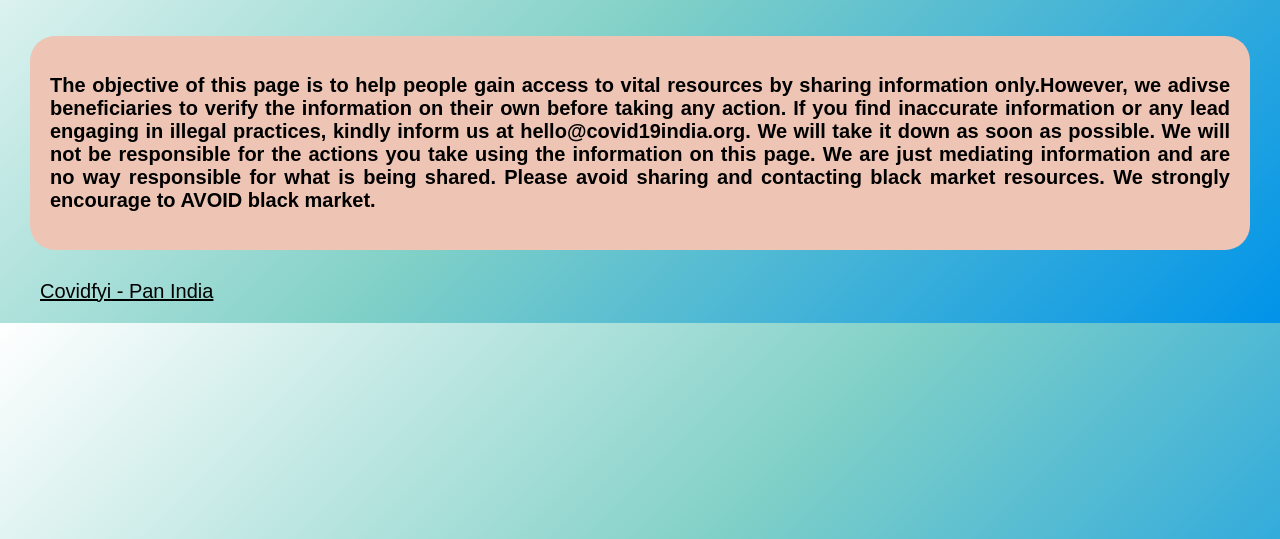
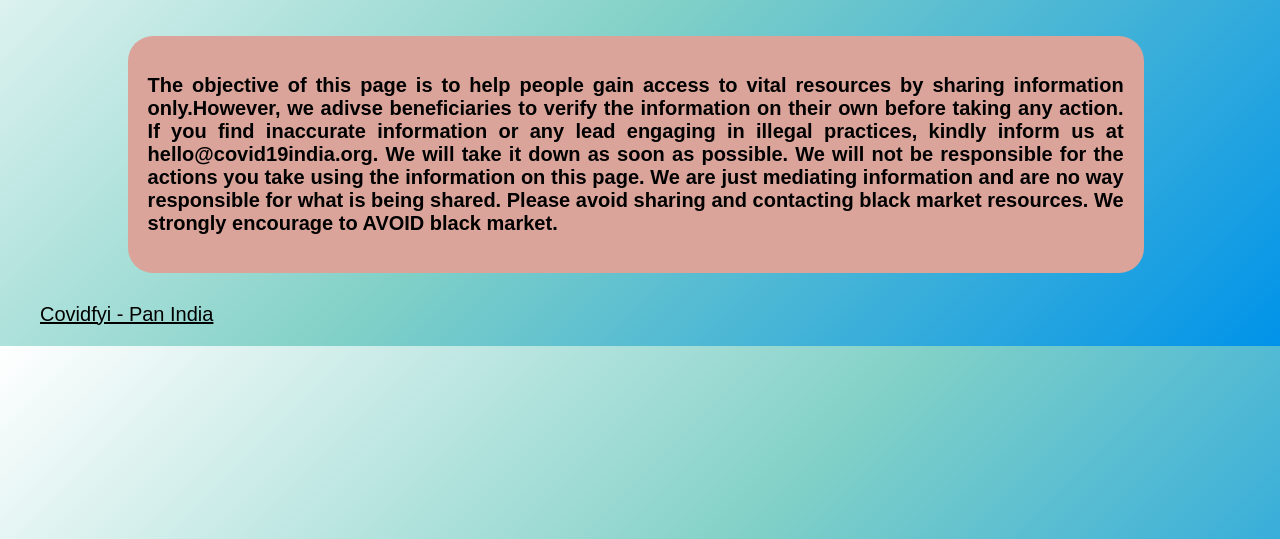
Before and after one commit to Meghana-Mohanty/Covi-Care-India, a PHP site: page /Resources.html in a window 1280 px wide. Shown: the part 261-800 px from the top of the page. Run offline with PHP 8.4, Linux system fonts and the light colour scheme.

Commit message:
changed colors, padding, margins

```diff
--- a/Layout.css
+++ b/Layout.css
@@ -18,6 +18,7 @@ background-image: linear-gradient(315deg, #0093E9 0%, #80D0C7 50%, #ffffff 100%)
 a
 {
   color: rgb(0, 0, 0);
+
 }
 a.hover
 {
@@ -102,19 +103,48 @@ p
 .banner
 {
   line-height: normal;
-  background-color: #eec4b4;
+  /*background-color: #E6E6E6;*/
+  background-color: #DAA49A;
+  /*background-color: #CFB1B7;*/
   border-radius: 25px;
   font-weight:600;
   text-align: justify;
   padding-left: 20px;
   padding-right: 20px;
+  width: 80%;
+  float:none;
+  margin-left: 8%;
 }
-.float-child.name
+.links
 {
-  width: 33.3%;
+  width: 100%;
   float: left;
-  text-align: justify;
-  border-color: #eec4b4;
-  border-width: 2px;
-  border-radius: 5px;
+  text-align: left;
+  border-color: #FF8552;
+  border-collapse: separate;
+  border-spacing: 0 15px;
 }
+.links a
+{
+  float: center;
+  display: block;
+  color: #000000;
+  text-align: center;
+  padding-right: 20px;
+  padding-left: 20px;
+  padding-top: 25px;
+  text-decoration: none;
+  font-size: 20px;
+  margin-left: 50px;
+  margin-right: 50px;
+  background-color: #52b788;
+  border-width: 10px;
+  border-radius: 10px;
+  height: 50px;
+
+}
+.links a:hover
+{
+  background-color: #74c69d;
+  color: black;
+}
```
